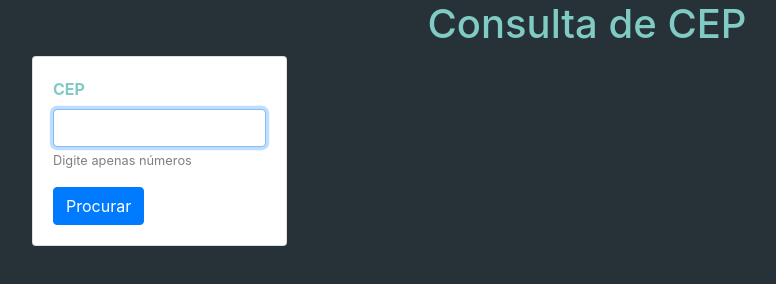
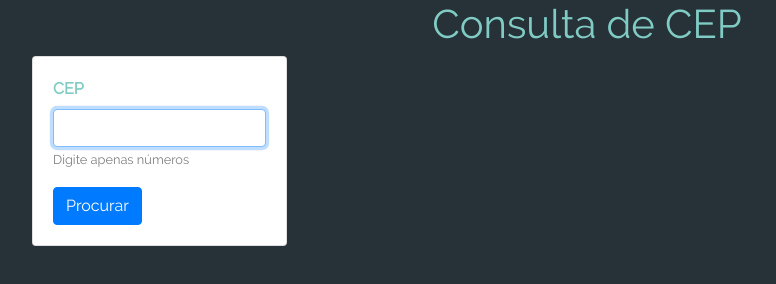
Before and after one commit to eduruiz333/api-consulta-cep, a website: page index.html in a window 1280 px wide. Shown: the whole page, without its empty margins (53-829 px from the left). Drawn offline with nearby package versions, Linux system fonts and the light colour scheme.

Commit message:
Inclusão readme e fontes

```diff
--- a/assets/css/style.css
+++ b/assets/css/style.css
@@ -1,6 +1,15 @@
+@font-face {
+    font-family: metropolis;
+    src: url('../fonts/metropolis-regular-webfont.woff2');
+
+    font-family: raleway;
+    src: url('../fonts/Raleway-Regular.ttf');
+    }
+
 body {
     background-color: #263238;
     color: #80cbc4;
+    font-family: raleway;
 }
 
 iframe {
@@ -21,6 +30,7 @@ label {
 
 input {
     color: #4d7a7c !important;
+    font-family: metropolis;
 }
 
 input:read-only {
```
